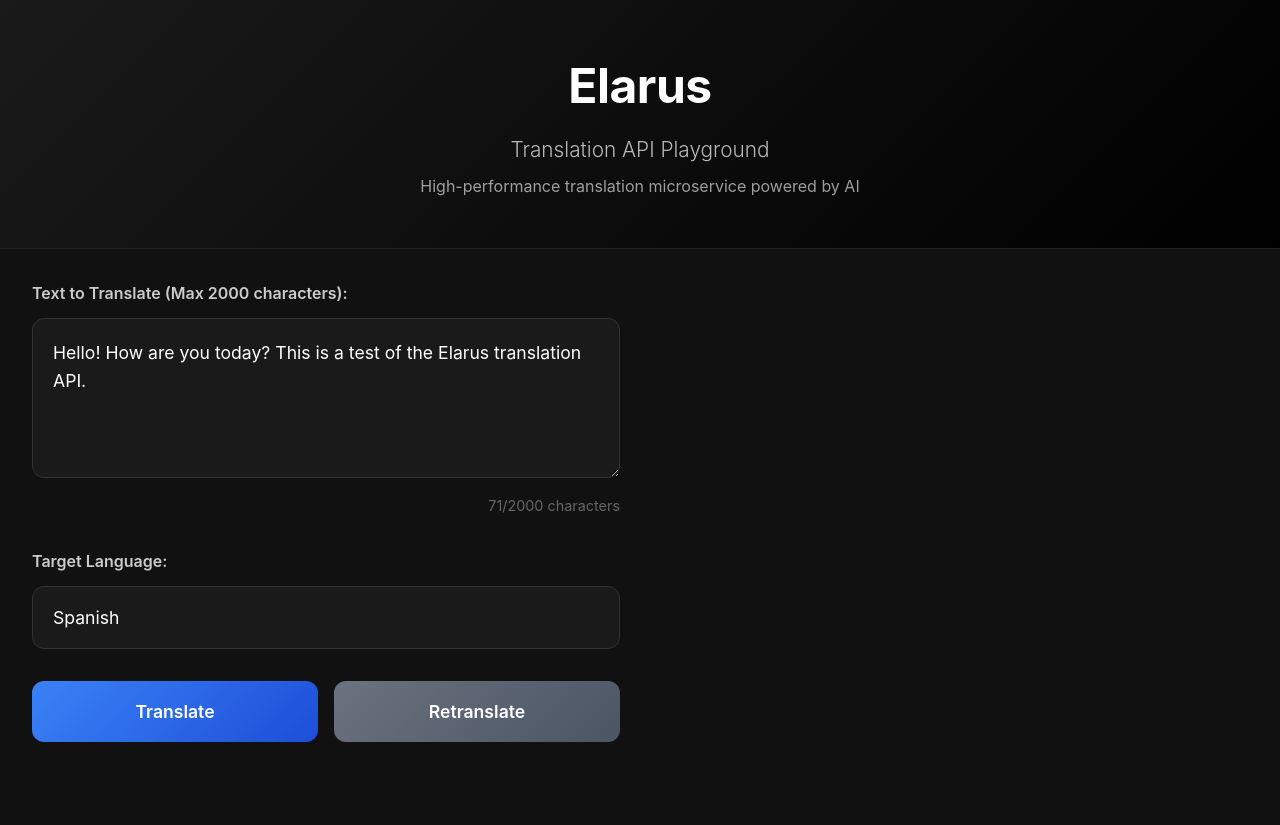
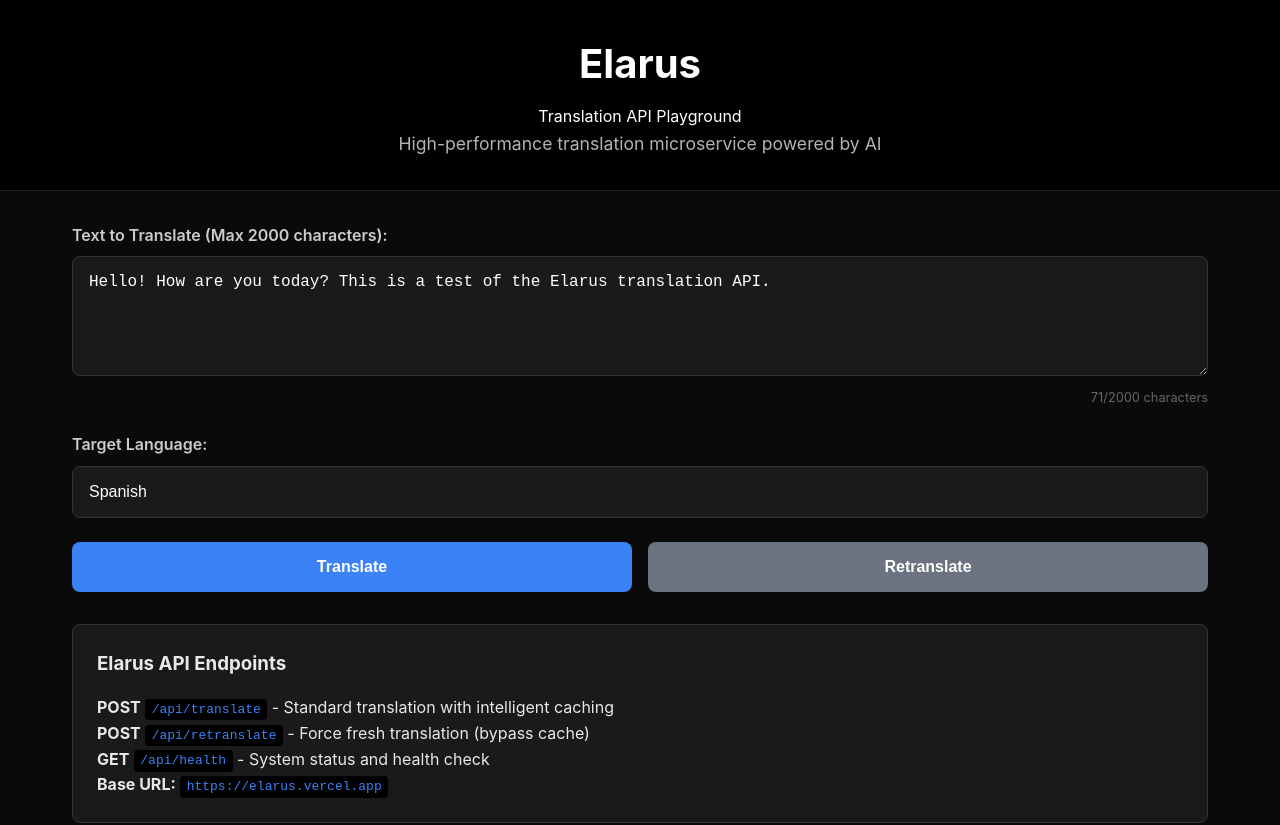
Before and after one commit to thoratsa/Elarus, a plain HTML site: page index.html in a window 1280 px wide. Shown: the top 825 px of the page. Drawn offline with Linux system fonts and the light colour scheme.

Commit message:
Update style.css

```diff
--- a/style.css
+++ b/style.css
@@ -5,7 +5,7 @@
 }
 
 body {
-    font-family: -apple-system, BlinkMacSystemFont, 'Segoe UI', Roboto, Oxygen, Ubuntu, Cantarell, sans-serif;
+    font-family: -apple-system, BlinkMacSystemFont, 'Segoe UI', Roboto, sans-serif;
     background: #0a0a0a;
     color: #e8e8e8;
     line-height: 1.6;
@@ -16,329 +16,181 @@
     min-height: 100vh;
     display: flex;
     flex-direction: column;
-    background: #111;
 }
 
 .header {
-    background: linear-gradient(135deg, #1a1a1a 0%, #000 100%);
+    background: #000;
     color: white;
-    padding: 3rem 2rem;
+    padding: 2rem;
     text-align: center;
     border-bottom: 1px solid #222;
 }
 
 .header h1 {
-    font-size: 3rem;
+    font-size: 2.5rem;
     margin-bottom: 0.5rem;
     font-weight: 700;
-    color: #fff;
-    letter-spacing: -0.5px;
-}
-
-.header .subtitle {
-    font-size: 1.3rem;
-    opacity: 0.7;
-    font-weight: 300;
 }
 
 .header .tagline {
-    margin-top: 0.5rem;
-    opacity: 0.6;
-    font-size: 1rem;
+    opacity: 0.7;
+    font-size: 1.1rem;
 }
 
 .content {
     flex: 1;
     padding: 2rem;
-    max-width: 1400px;
+    max-width: 1200px;
     margin: 0 auto;
     width: 100%;
 }
 
 .form-group {
-    margin-bottom: 2rem;
+    margin-bottom: 1.5rem;
 }
 
 label {
     display: block;
-    margin-bottom: 0.75rem;
+    margin-bottom: 0.5rem;
     font-weight: 600;
     color: #ccc;
-    font-size: 1rem;
 }
 
 textarea, input {
     width: 100%;
-    padding: 1.25rem;
+    padding: 1rem;
     border: 1px solid #333;
-    border-radius: 12px;
-    font-size: 1.1rem;
-    font-family: inherit;
+    border-radius: 8px;
+    font-size: 1rem;
     background: #1a1a1a;
     color: #fff;
-    transition: all 0.3s ease;
 }
 
 textarea:focus, input:focus {
     outline: none;
     border-color: #3b82f6;
-    box-shadow: 0 0 0 3px rgba(59, 130, 246, 0.1);
 }
 
 textarea {
-    height: 160px;
+    height: 120px;
     resize: vertical;
-    line-height: 1.6;
 }
 
 .char-counter {
     text-align: right;
-    font-size: 0.9rem;
+    font-size: 0.8rem;
     color: #666;
-    margin-top: 0.5rem;
+    margin-top: 0.25rem;
 }
 
 .button-group {
     display: flex;
     gap: 1rem;
-    margin-bottom: 2rem;
+    margin-bottom: 1.5rem;
 }
 
 .btn {
     flex: 1;
-    padding: 1.25rem 2rem;
+    padding: 1rem;
     border: none;
-    border-radius: 12px;
-    font-size: 1.1rem;
+    border-radius: 8px;
+    font-size: 1rem;
     font-weight: 600;
     cursor: pointer;
-    transition: all 0.3s ease;
-    font-family: inherit;
 }
 
 .btn-primary {
-    background: linear-gradient(135deg, #3b82f6, #1d4ed8);
+    background: #3b82f6;
     color: white;
 }
 
-.btn-primary:hover:not(:disabled) {
-    background: linear-gradient(135deg, #2563eb, #1e40af);
-    transform: translateY(-2px);
-    box-shadow: 0 8px 25px rgba(59, 130, 246, 0.3);
-}
-
 .btn-secondary {
-    background: linear-gradient(135deg, #6b7280, #4b5563);
+    background: #6b7280;
     color: white;
-}
-
-.btn-secondary:hover:not(:disabled) {
-    background: linear-gradient(135deg, #4b5563, #374151);
-    transform: translateY(-2px);
-    box-shadow: 0 8px 25px rgba(107, 114, 128, 0.3);
 }
 
 .btn:disabled {
     opacity: 0.5;
     cursor: not-allowed;
-    transform: none;
-    box-shadow: none;
 }
 
 .result {
     background: #1a1a1a;
-    border-radius: 12px;
-    padding: 2rem;
+    border-radius: 8px;
+    padding: 1.5rem;
     border: 1px solid #333;
-    font-family: 'Monaco', 'Menlo', 'Ubuntu Mono', monospace;
-    font-size: 0.95rem;
-    height: 100%;
-}
-
-.result h3 {
-    color: #fff;
-    margin-bottom: 1.5rem;
-    font-size: 1.2rem;
-    font-weight: 600;
-}
-
-.result-content {
-    white-space: pre-wrap;
-    line-height: 1.6;
-    color: #e8e8e8;
+    font-family: monospace;
+    font-size: 0.9rem;
 }
 
 .status {
     display: inline-block;
-    padding: 0.5rem 1rem;
-    border-radius: 20px;
-    font-size: 0.8rem;
-    font-weight: 700;
+    padding: 0.25rem 0.75rem;
+    border-radius: 12px;
+    font-size: 0.7rem;
+    font-weight: 600;
     margin-bottom: 1rem;
-    text-transform: uppercase;
-    letter-spacing: 0.5px;
 }
 
 .status-cached {
     background: #065f46;
     color: #10b981;
-    border: 1px solid #047857;
 }
 
 .status-generated {
     background: #1e3a8a;
     color: #60a5fa;
-    border: 1px solid #3730a3;
 }
 
 .status-regenerated {
     background: #7c2d12;
     color: #f59e0b;
-    border: 1px solid #9a3412;
 }
 
 .error {
     background: #7f1d1d;
-    border-color: #991b1b;
 }
 
 .loading {
     text-align: center;
-    padding: 3rem;
+    padding: 2rem;
     color: #666;
-    font-style: italic;
-    font-size: 1.1rem;
 }
 
 .api-info {
     background: #1a1a1a;
-    border-radius: 12px;
-    padding: 2rem;
+    border-radius: 8px;
+    padding: 1.5rem;
     border: 1px solid #333;
+    margin-top: 2rem;
 }
 
 .api-info h3 {
-    color: #fff;
-    margin-bottom: 1.5rem;
-    font-size: 1.3rem;
-    font-weight: 600;
-}
-
-.api-info p {
-    margin-bottom: 0.75rem;
-    font-size: 1rem;
-    color: #ccc;
-    line-height: 1.5;
+    margin-bottom: 1rem;
 }
 
 .api-info code {
     background: #000;
     color: #3b82f6;
-    padding: 0.3rem 0.6rem;
-    border-radius: 6px;
-    font-family: 'Monaco', 'Menlo', 'Ubuntu Mono', monospace;
-    font-size: 0.9rem;
-    font-weight: 600;
+    padding: 0.2rem 0.4rem;
+    border-radius: 4px;
+    font-family: monospace;
 }
 
 .json-key {
     color: #f97316;
-    font-weight: 700;
 }
 
 .json-string {
     color: #22d3ee;
 }
 
-.json-number {
-    color: #f97316;
-}
-
-.json-boolean {
-    color: #c084fc;
-}
-
-/* Grid layout */
-.content-grid {
-    display: grid;
-    grid-template-columns: 1fr 1fr;
-    gap: 2.5rem;
-    align-items: start;
-    height: 100%;
-}
-
-.input-section {
-    display: flex;
-    flex-direction: column;
-}
-
-.output-section {
-    display: flex;
-    flex-direction: column;
-    height: 100%;
-}
-
-.api-info {
-    grid-column: 1 / -1;
-    margin-top: 1rem;
-}
-
-/* Full width on mobile */
-@media (max-width: 1023px) {
-    .content-grid {
-        grid-template-columns: 1fr;
-        gap: 2rem;
-    }
-
+@media (max-width: 768px) {
     .content {
-        padding: 1.5rem;
-    }
-
-    .header {
-        padding: 2rem 1.5rem;
-    }
-
-    .header h1 {
-        font-size: 2.5rem;
+        padding: 1rem;
     }
 
     .button-group {
         flex-direction: column;
     }
-
-    .btn {
-        width: 100%;
-    }
 }
-
-/* Scrollbar styling */
-::-webkit-scrollbar {
-    width: 8px;
-}
-
-::-webkit-scrollbar-track {
-    background: #1a1a1a;
-}
-
-::-webkit-scrollbar-thumb {
-    background: #333;
-    border-radius: 4px;
-}
-
-::-webkit-scrollbar-thumb:hover {
-    background: #444;
-}
-
-/* Selection color */
-::selection {
-    background: #3b82f6;
-    color: white;
-}
-
-/* Focus styles for accessibility */
-button:focus-visible,
-textarea:focus-visible,
-input:focus-visible {
-    outline: 2px solid #3b82f6;
-    outline-offset: 2px;
-}
```
